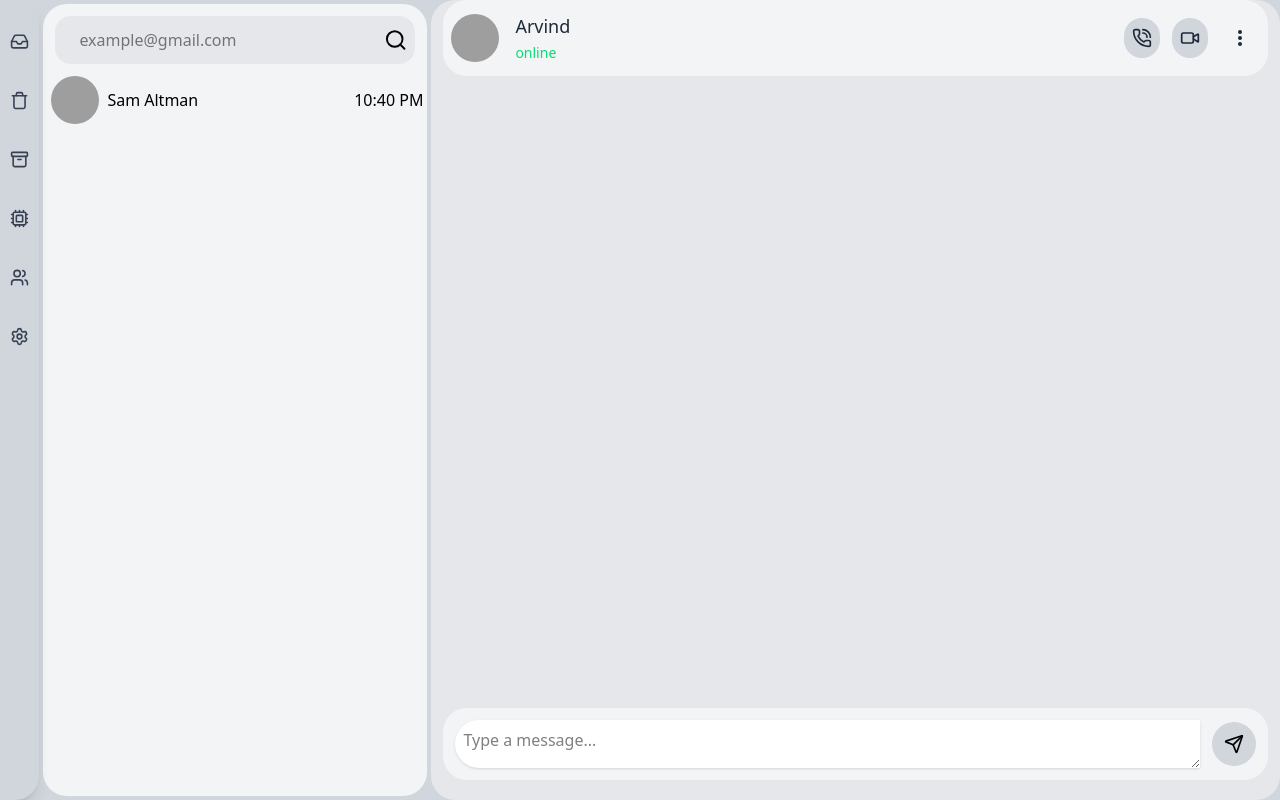
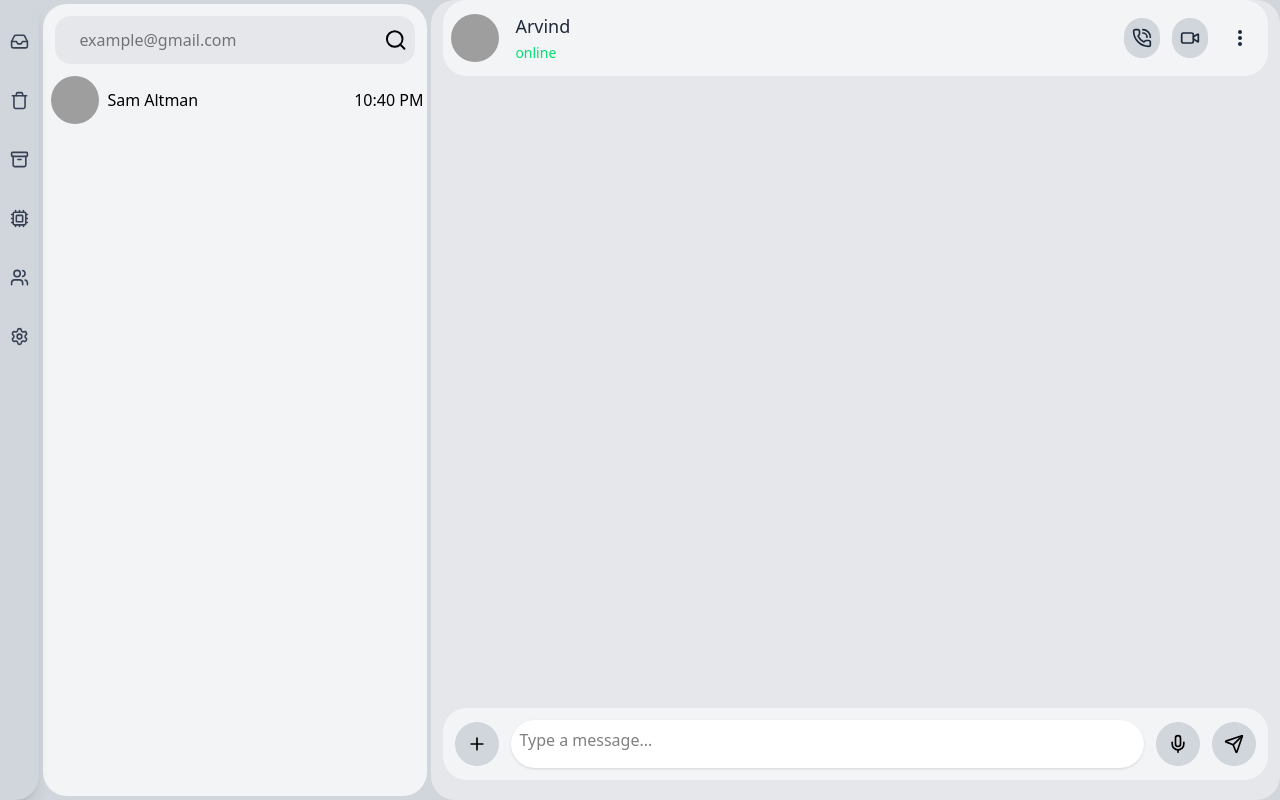
Before and after one commit to The-vishnu/Kof-Kol-Email, a React (Vite) app: page / in a window 1280 px wide. Built offline with nearby package versions, Linux system fonts and the light colour scheme; grey boxes are pictures that could not be loaded.

Commit message:
feat: making some changes

```diff
--- a/src/components/ChatSection.jsx
+++ b/src/components/ChatSection.jsx
@@ -1,5 +1,5 @@
 import React, { useEffect, useRef, useState, useContext } from "react";
-import { Send, User, Clock, PhoneCall, Video, Info } from "lucide-react";
+import { Send, User, Clock, PhoneCall, Video, Info, MicIcon, Plus } from "lucide-react";
 import { ThemeContext } from "../context/ThemContext";
 
 function ChatSection() {
@@ -136,16 +136,26 @@ function ChatSection() {
 
         {/* Input Section */}
         <div className="p-3 bg-gray-100 rounded-3xl flex items-center mb-2 space-x-3">
+          {/* Plus Button */}
+          <button
+            className="hover:bg-slate-400 bg-gray-300 p-3 rounded-full cursor-pointer"
+          >
+            <Plus size={20} />
+          </button>
           {/* Input Field */}
            <textarea
             placeholder="Type a message..."
             value={inputMessage}
             onChange={(e) => setInputMessage(e.target.value)}
             onKeyDown={handleKeyPress}
-
-            className="flex-1 p-2 rounded-l-4xl focus:outline-none bg-white shadow h-12 max-h-30  overflow-auto"
+            className="flex-1 p-2 rounded-4xl focus:outline-none bg-white shadow resize-none max-h-12 overflow-auto"
           />
-
+          {/* Microphone Button */}
+          <button
+            className="hover:bg-slate-400 bg-gray-300 p-3 rounded-full cursor-pointer"
+          >
+            <MicIcon size={20} />
+          </button>
           {/* Send Button with Icon */}
           <button
             className="hover:bg-slate-400 bg-gray-300 p-3 rounded-full cursor-pointer"
```
